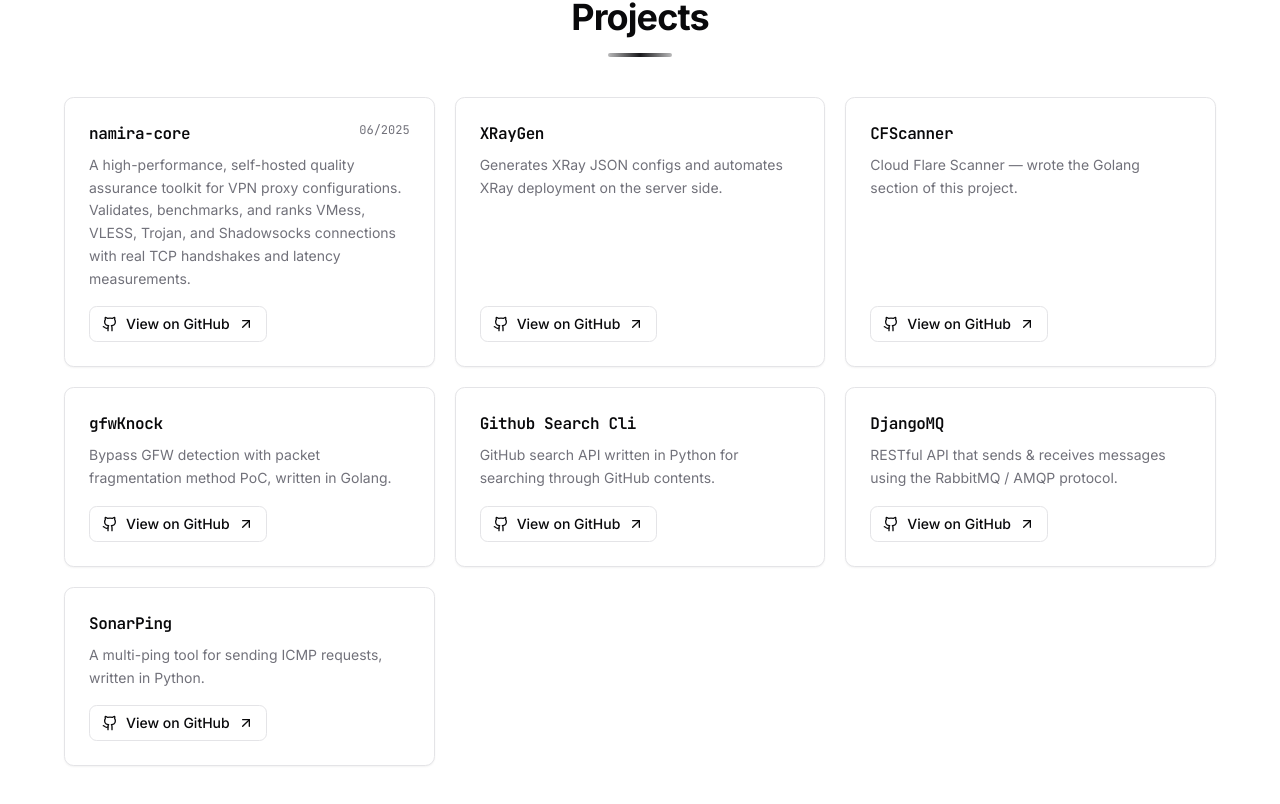
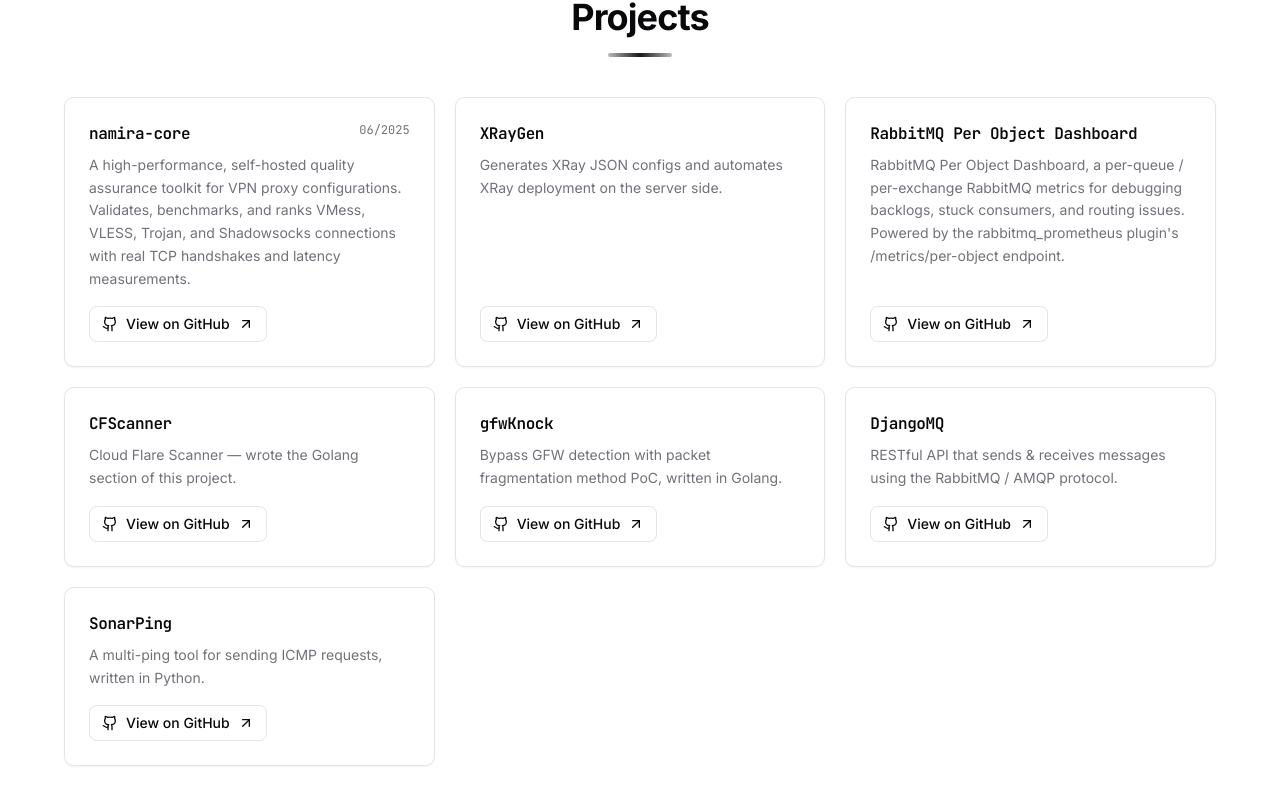
Before and after one commit to SonyCore/SonyCore, a React (Vite) app: page / in a window 1280 px wide. Shown: the part 3659-4463 px from the top of the page. Built offline with nearby package versions, Linux system fonts and the light colour scheme.

Commit message:
chore: removed useless project

```diff
--- a/src/data/resume.ts
+++ b/src/data/resume.ts
@@ -123,6 +123,11 @@
       url: "https://github.com/SonyCore/XRayGen",
     },
     {
+      id: "rabbitmq-perobject-dashboard",
+      name: "RabbitMQ Per Object Dashboard",
+      url: "https://github.com/SonyCore/rabbitmq-per-object-dashboard",
+    },
+    {
       id: "cfscanner",
       name: "CFScanner",
       url: "https://github.com/SonyCore/CFScanner",
@@ -131,11 +136,6 @@
       id: "gfwknock",
       name: "gfwKnock",
       url: "https://github.com/SonyCore/gfwKnock",
-    },
-    {
-      id: "github-search-cli",
-      name: "Github Search Cli",
-      url: "https://github.com/SonyCore/github-search-cli",
     },
     {
       id: "djangomq",
--- a/src/locales/en.json
+++ b/src/locales/en.json
@@ -139,8 +139,8 @@
       "gfwknock": {
         "description": "Bypass GFW detection with packet fragmentation method PoC, written in Golang."
       },
-      "github-search-cli": {
-        "description": "GitHub search API written in Python for searching through GitHub contents."
+      "rabbitmq-perobject-dashboard": {
+        "description": "RabbitMQ Per Object Dashboard, a per-queue / per-exchange RabbitMQ metrics for debugging backlogs, stuck consumers, and routing issues. Powered by the rabbitmq_prometheus plugin's /metrics/per-object endpoint."
       },
       "djangomq": {
         "description": "RESTful API that sends & receives messages using the RabbitMQ / AMQP protocol."
--- a/src/locales/fa.json
+++ b/src/locales/fa.json
@@ -140,8 +140,8 @@
       "gfwknock": {
         "description": "دور زدن تشخیص GFW با روش قطعه‌قطعه‌سازی بسته‌ها — یک اثبات مفهوم نوشته‌شده با Golang."
       },
-      "github-search-cli": {
-        "description": "API جستجوی GitHub که با Python نوشته شده برای جستجو در محتوای GitHub."
+      "rabbitmq-perobject-dashboard": {
+        "description": "داشبورد RabbitMQ Per Object، یک متریک RabbitMQ برای هر صف / هر تبادل برای اشکال‌زدایی انباشت‌ها، مصرف‌کنندگان گیر کرده و مشکلات مسیریابی. با استفاده از نقطه پایانی /metrics/per-object افزونه rabbitmq_prometheus قدرت گرفته است."
       },
       "djangomq": {
         "description": "یک API به‌سبک RESTful که با استفاده از پروتکل RabbitMQ / AMQP پیام ارسال و دریافت می‌کند."
--- a/src/locales/tr.json
+++ b/src/locales/tr.json
@@ -140,8 +140,8 @@
       "gfwknock": {
         "description": "Paket parçalama yöntemiyle GFW tespitini atlama — Golang ile yazılmış bir PoC."
       },
-      "github-search-cli": {
-        "description": "GitHub içeriklerinde arama yapmak için Python ile yazılmış GitHub arama API'si."
+      "rabbitmq-perobject-dashboard": {
+        "description": "RabbitMQ Per Object Dashboard, kuyruk başına / değişim başına RabbitMQ metrikleri ile birikmiş işleri, takılı tüketicileri ve yönlendirme sorunlarını hata ayıklamak için. rabbitmq_prometheus eklentisinin /metrics/per-object uç noktası tarafından desteklenir."
       },
       "djangomq": {
         "description": "RabbitMQ / AMQP protokolü kullanarak mesaj gönderip alan RESTful bir API."
```
